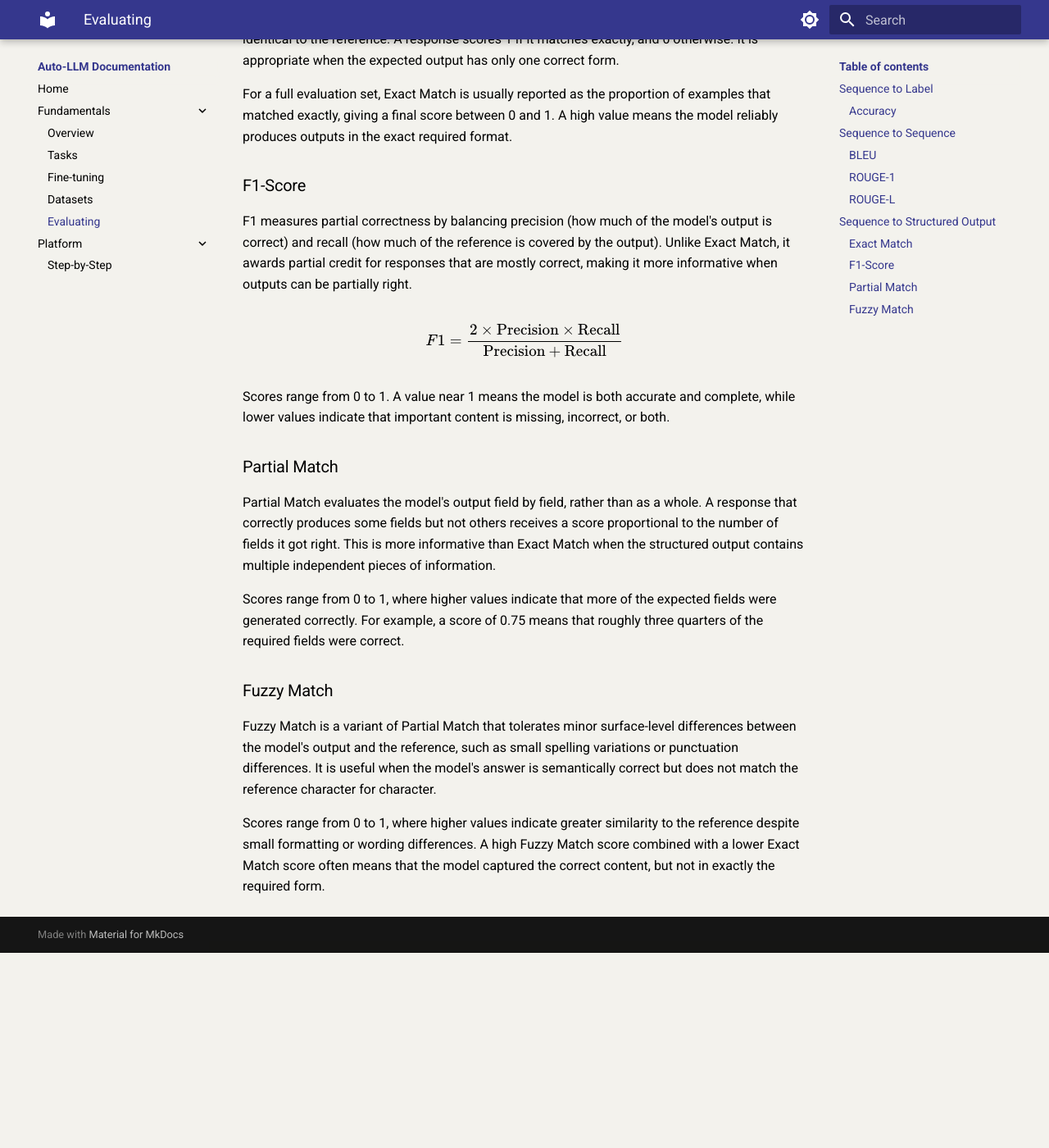
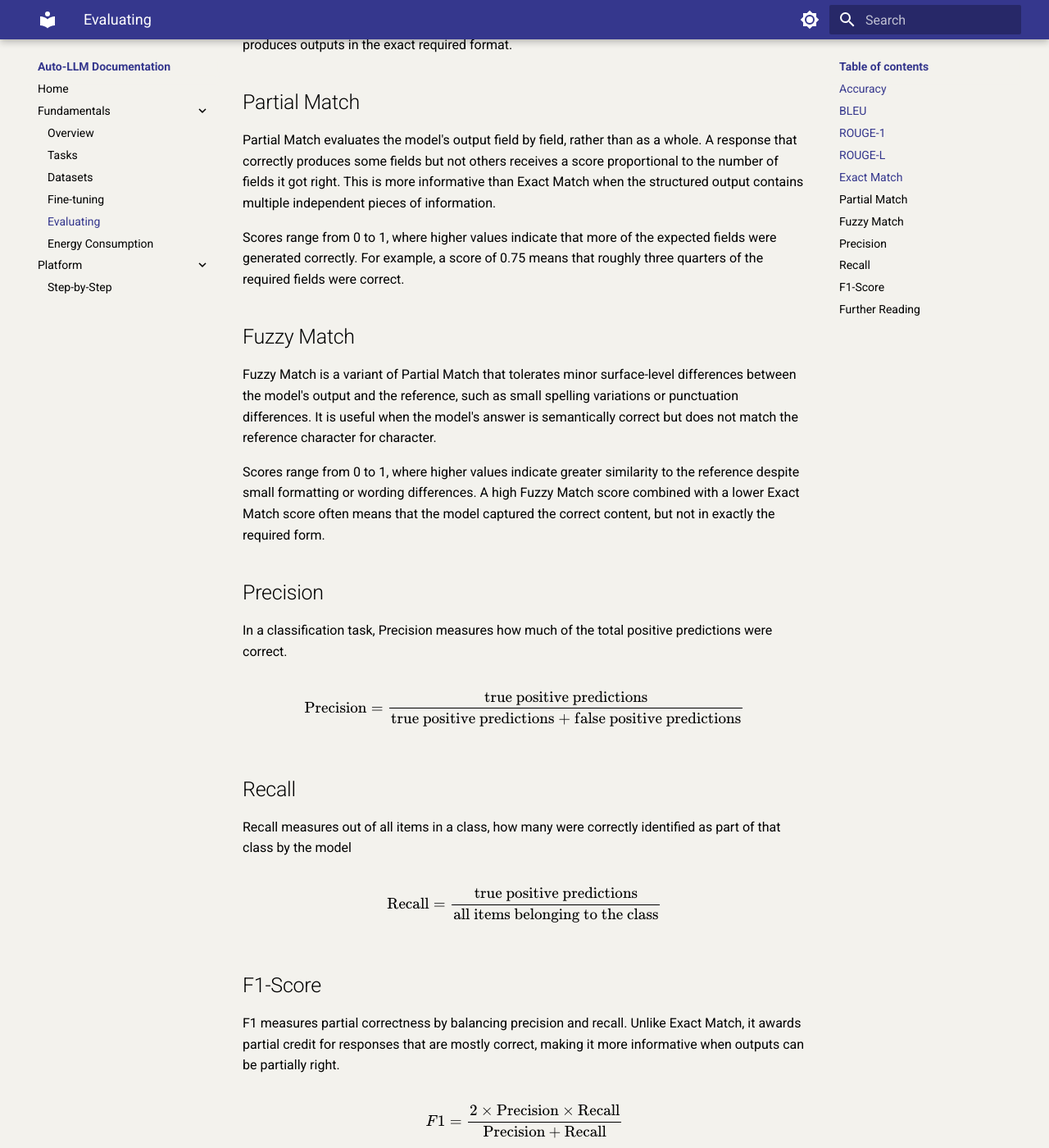
Before and after one commit to ag-sc/auto-llm, an MkDocs documentation site: the page built from docs/fundamentals/evaluating.md, in a window 1280 px wide and 1400 px high, scrolled down 1394 px. Shown: the whole window at 82% size. Built offline with MkDocs 1.6.1 and Material for MkDocs 9.7.7, drawn with Linux system fonts in a browser that asks for light colours; before the commit the page ends 2556 px from its top, so only the background shows below that; some of the changed text lies outside the part shown.

Commit message:
apply some suggested changes to the docs

```diff
--- a/docs/fundamentals/evaluating.md
+++ b/docs/fundamentals/evaluating.md
@@ -2,58 +2,75 @@
 
 Different metrics can be used to evaluate performances of LLMs, depending on the specific task.
 
-## Sequence to Label
-
-### Accuracy
+## Accuracy
 
 Accuracy measures the proportion of inputs the model classified correctly, expressed as a value between 0 and 1. A score of 1.0 indicates that the model correctly predicted the label for every input; a score of 0.0 indicates that no predictions were correct.
 
 $$\text{Accuracy} = \frac{\text{correct predictions}}{\text{total predictions}}$$
 
-## Sequence to Sequence
-
-### BLEU
+## BLEU
 
 BLEU (Bilingual Evaluation Understudy) measures how closely the model's output matches a reference answer by comparing shared words and short phrases between the two.
 
 Scores range from 0 to 1, where higher values indicate greater similarity to the reference. BLEU works best when the expected output is relatively fixed, such as in translation tasks.
 
-### ROUGE-1
+## ROUGE-1
 
 ROUGE-1 measures the word-level overlap between the model's output and the reference answer, balancing how much of the reference is covered and how relevant the output is. A high score indicates that the model's response captures the key content of the reference without excessive irrelevant additions.
 
 Scores range from 0 to 1, where higher values indicate better coverage of the reference content.
 
-### ROUGE-L
+## ROUGE-L
 
 ROUGE-L extends ROUGE-1 by also taking word order into account. Rather than counting individual words in isolation, it identifies the longest sequence of words that appear in both the output and the reference in the same order. This makes it more sensitive to whether the model produces a coherent, well-structured response.
 
 Scores range from 0 to 1, and are often somewhat lower than ROUGE-1 because matching both content and order is more difficult. Higher values indicate that the generated output follows the structure of the reference more closely.
 
-## Sequence to Structured Output
-
-### Exact Match
+## Exact Match
 
 Exact Match is a strict binary metric that checks whether the model's output is completely identical to the reference. A response scores 1 if it matches exactly, and 0 otherwise. It is appropriate when the expected output has only one correct form.
 
 For a full evaluation set, Exact Match is usually reported as the proportion of examples that matched exactly, giving a final score between 0 and 1. A high value means the model reliably produces outputs in the exact required format.
 
-### F1-Score
+## Partial Match
 
-F1 measures partial correctness by balancing precision (how much of the model's output is correct) and recall (how much of the reference is covered by the output). Unlike Exact Match, it awards partial credit for responses that are mostly correct, making it more informative when outputs can be partially right.
+Partial Match evaluates the model's output field by field, rather than as a whole. A response that correctly produces some fields but not others receives a score proportional to the number of fields it got right. This is more informative than Exact Match when the structured output contains multiple independent pieces of information.
+
+Scores range from 0 to 1, where higher values indicate that more of the expected fields were generated correctly. For example, a score of 0.75 means that roughly three quarters of the required fields were correct.
+
+## Fuzzy Match
+
+Fuzzy Match is a variant of Partial Match that tolerates minor surface-level differences between the model's output and the reference, such as small spelling variations or punctuation differences. It is useful when the model's answer is semantically correct but does not match the reference character for character.
+
+Scores range from 0 to 1, where higher values indicate greater similarity to the reference despite small formatting or wording differences. A high Fuzzy Match score combined with a lower Exact Match score often means that the model captured the correct content, but not in exactly the required form.
+
+## Precision
+
+In a classification task, Precision measures how much of the total positive predictions were correct.
+
+$$\text{Precision} = \frac{\text{true positive predictions}}{\text{true positive predictions + false positive predictions}}$$
+
+## Recall
+
+Recall measures out of all items in a class, how many were correctly identified as part of that class by the model
+
+$$\text{Recall} = \frac{\text{true positive predictions}}{\text{all items belonging to the class}}$$
+
+
+## F1-Score
+
+F1 measures partial correctness by balancing precision and recall. Unlike Exact Match, it awards partial credit for responses that are mostly correct, making it more informative when outputs can be partially right.
 
 $$F1 = \frac{2 \times \text{Precision} \times \text{Recall}}{\text{Precision} + \text{Recall}}$$
 
 Scores range from 0 to 1. A value near 1 means the model is both accurate and complete, while lower values indicate that important content is missing, incorrect, or both.
 
-### Partial Match
+## Further Reading
 
-Partial Match evaluates the model's output field by field, rather than as a whole. A response that correctly produces some fields but not others receives a score proportional to the number of fields it got right. This is more informative than Exact Match when the structured output contains multiple independent pieces of information.
+[Huggingface Docs Choosing a Metric↗](https://huggingface.co/docs/evaluate/choosing_a_metric)
 
-Scores range from 0 to 1, where higher values indicate that more of the expected fields were generated correctly. For example, a score of 0.75 means that roughly three quarters of the required fields were correct.
 
-### Fuzzy Match
+[Microsoft AI Playbook List of Evaluation Metrics↗](https://learn.microsoft.com/en-us/ai/playbook/technology-guidance/generative-ai/working-with-llms/evaluation/list-of-eval-metrics)
 
-Fuzzy Match is a variant of Partial Match that tolerates minor surface-level differences between the model's output and the reference, such as small spelling variations or punctuation differences. It is useful when the model's answer is semantically correct but does not match the reference character for character.
 
-Scores range from 0 to 1, where higher values indicate greater similarity to the reference despite small formatting or wording differences. A high Fuzzy Match score combined with a lower Exact Match score often means that the model captured the correct content, but not in exactly the required form.
+[Weights & Biases Evaluation Metrics↗](https://wandb.ai/onlineinference/genai-research/reports/LLM-evaluation-metrics-A-comprehensive-guide-for-large-language-models--VmlldzoxMjU5ODA4NA)
--- a/mkdocs.yml
+++ b/mkdocs.yml
@@ -46,8 +46,9 @@
   - Fundamentals:
       - Overview: fundamentals/start.md
       - Tasks: fundamentals/tasks.md
+      - Datasets: fundamentals/datasets.md
       - Fine-tuning: fundamentals/finetuning.md
-      - Datasets: fundamentals/datasets.md
       - Evaluating: fundamentals/evaluating.md
+      - Energy Consumption: fundamentals/energy_consumption.md
   - Platform:
       - Step-by-Step: platform/how_to_use.md
```
Also changed, not shown: docs/fundamentals/finetuning.md (+7 -0 lines), docs/fundamentals/tasks.md (+6 -6 lines), docs/index.md (+1 -0 lines), docs/fundamentals/energy_consumption.md (added), docs/imgs/eu_nrw_logo.png (added), 1 other file.
